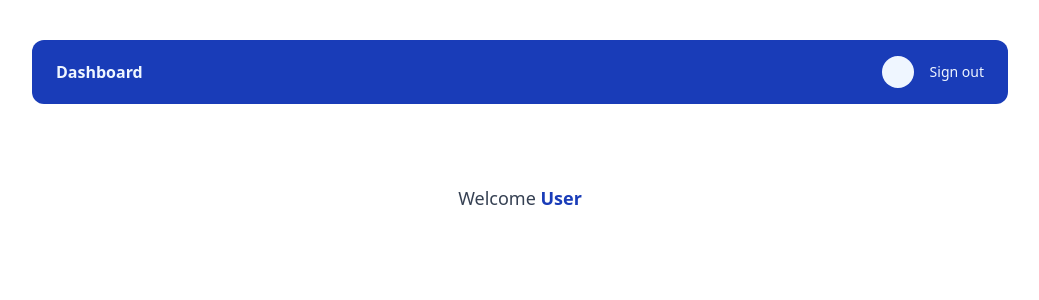
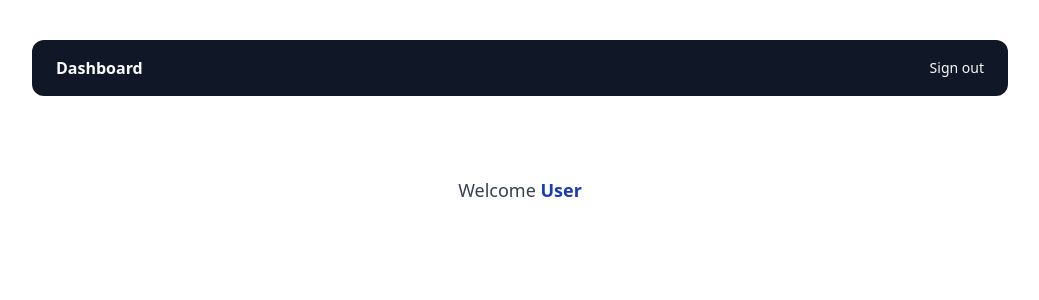
Before and after one commit to eljohn316/jlabs-assessment-web, a React (Vite) app: page / in a window 1280 px wide. Shown: the top 300 px of the page, without its empty margins (120-1159 px from the left). Built offline with nearby package versions, Linux system fonts and the light colour scheme.

Commit message:
change nav color

```diff
--- a/src/routes/index.tsx
+++ b/src/routes/index.tsx
@@ -7,15 +7,12 @@ export const Route = createFileRoute('/')({
 function RouteComponent() {
   return (
     <div className="mx-auto max-w-5xl px-4 py-10 sm:px-6">
-      <header className="flex items-center justify-between rounded-xl bg-blue-800 px-4 py-4 sm:px-6">
-        <p className="font-bold text-blue-50">Dashboard</p>
-        <div className="flex items-center gap-x-4">
-          <div className="size-8 rounded-full bg-blue-50" />
-          <button className="cursor-pointer text-sm font-medium text-blue-50 hover:underline">
-            Sign out
-          </button>
-        </div>
-      </header>
+      <nav className="flex items-center justify-between rounded-xl bg-gray-900 px-4 py-4 sm:px-6">
+        <p className="font-bold text-gray-50">Dashboard</p>
+        <button className="cursor-pointer text-sm font-medium text-gray-50 hover:underline">
+          Sign out
+        </button>
+      </nav>
       <div className="py-20 text-center">
         <p className="text-lg text-gray-700">
           Welcome <span className="font-bold text-blue-800">User</span>
```
